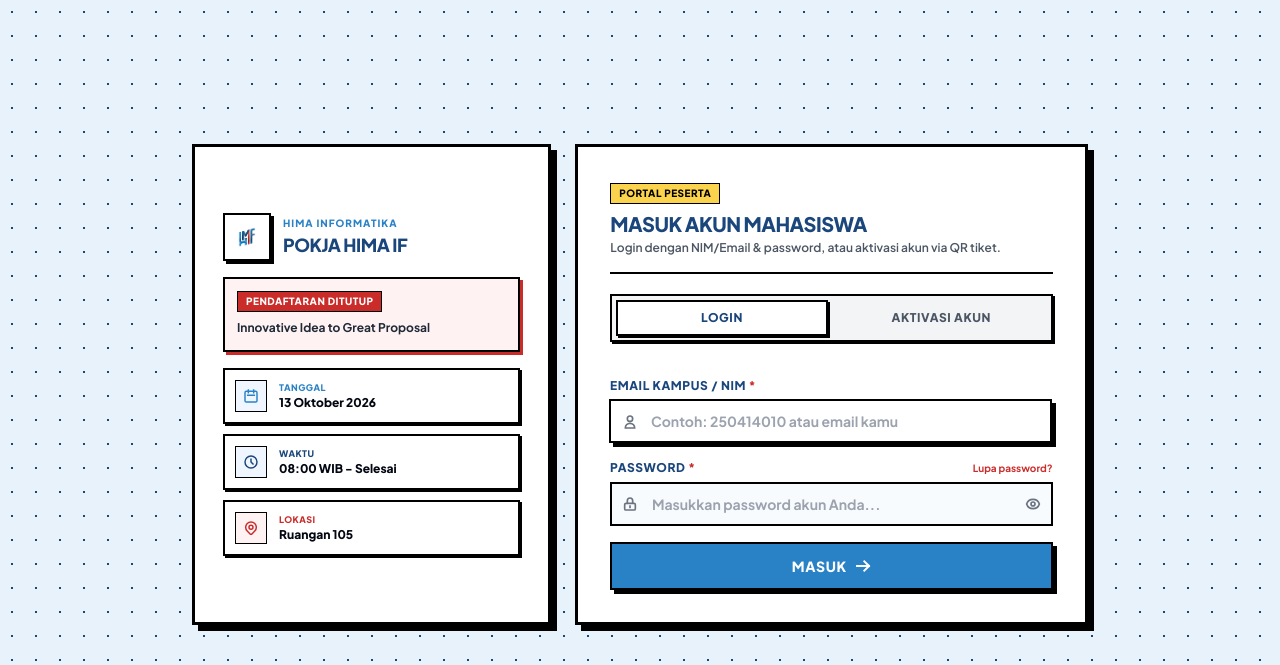
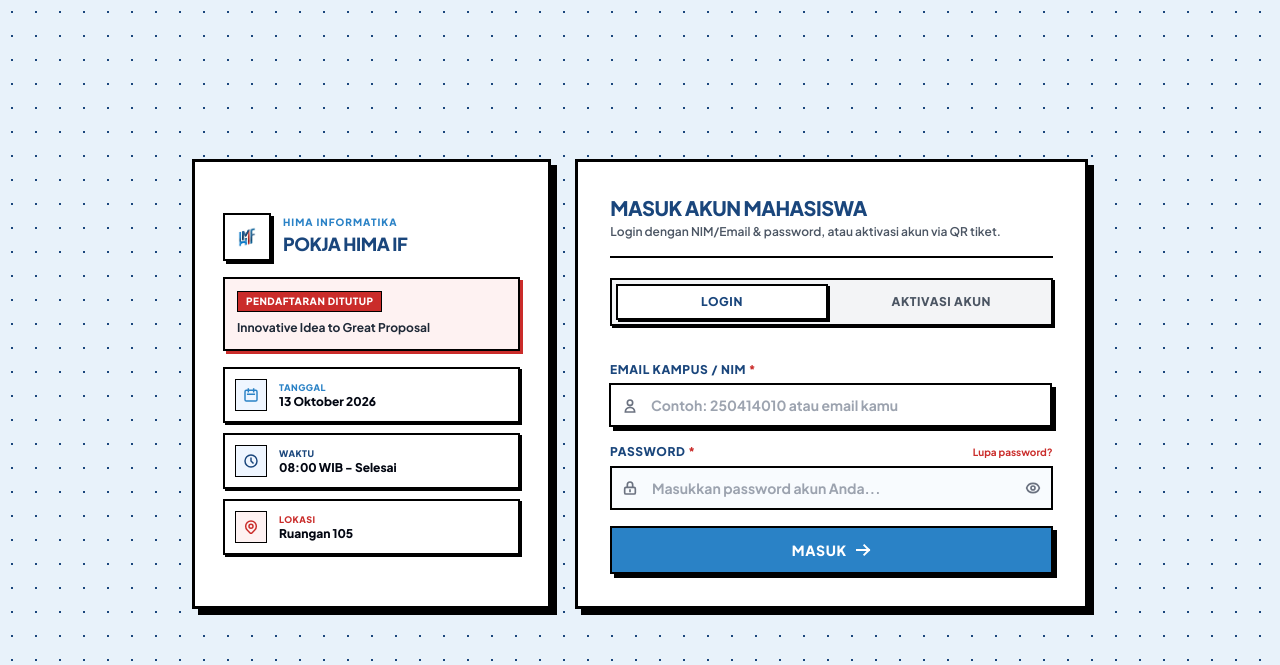
Before and after one commit to zysrnh/POKJA_ProjectHima, a Laravel app: page /mahasiswa/login in a window 1280 px wide. Shown: the top 665 px of the page. Run offline with Laravel 12, Linux system fonts and the light colour scheme; data comes from the database, SQL or seed files in the repository; some libraries are stand-ins or nearby versions.

Commit message:
style(landing): remove PORTAL PESERTA badge above login heading

```diff
--- a/resources/views/welcome.blade.php
+++ b/resources/views/welcome.blade.php
@@ -163,9 +163,6 @@
             <!-- ============================================================== -->
             <div class="lg:col-span-7 bg-white border-[3px] border-[#000000] shadow-[6px_6px_0px_0px_#000000] p-6 sm:p-8 flex flex-col justify-center space-y-5">
                 <div class="border-b-2 border-black pb-4">
-                    <span class="inline-block bg-amber-300 border border-black px-2 py-0.5 text-[10px] font-black uppercase tracking-wider mb-1.5">
-                        PORTAL PESERTA
-                    </span>
                     <h2 class="text-lg sm:text-xl font-black uppercase tracking-tight text-[#1A467C]">
                         Masuk Akun Mahasiswa
                     </h2>
```
